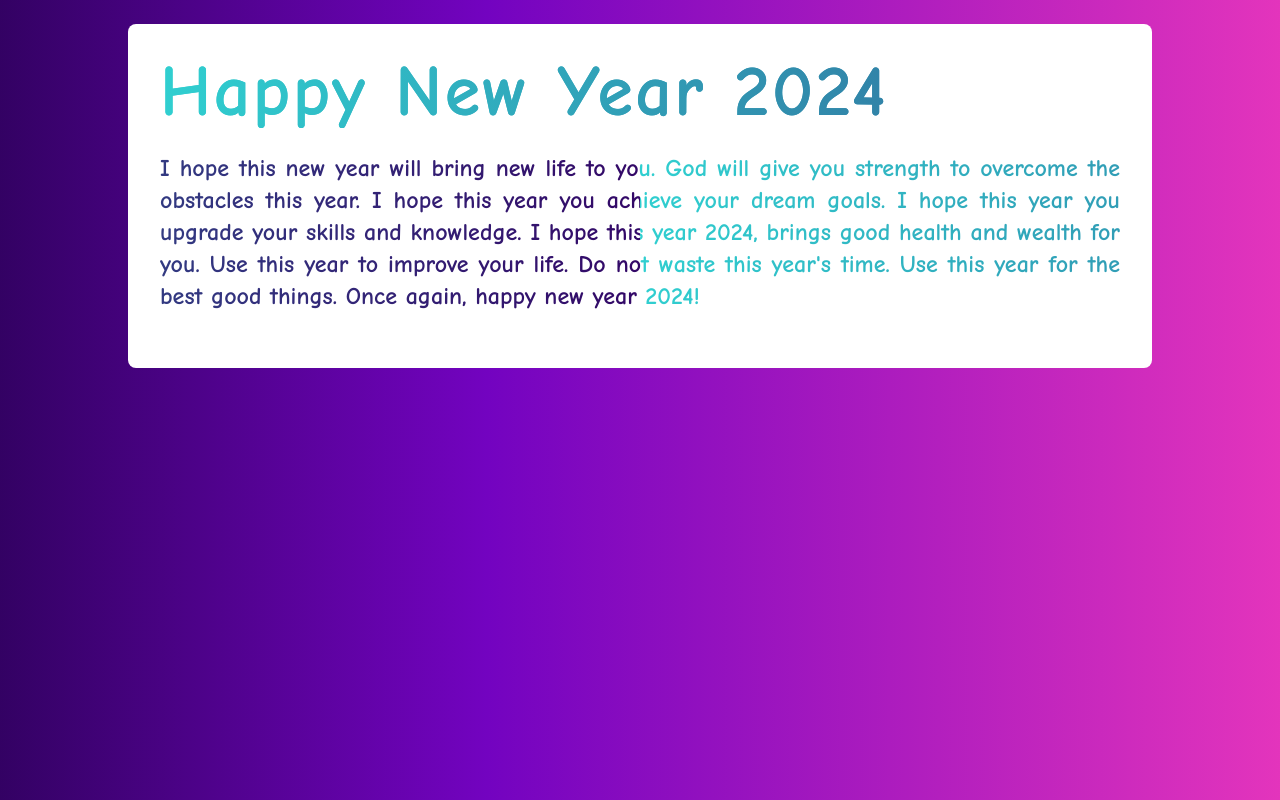
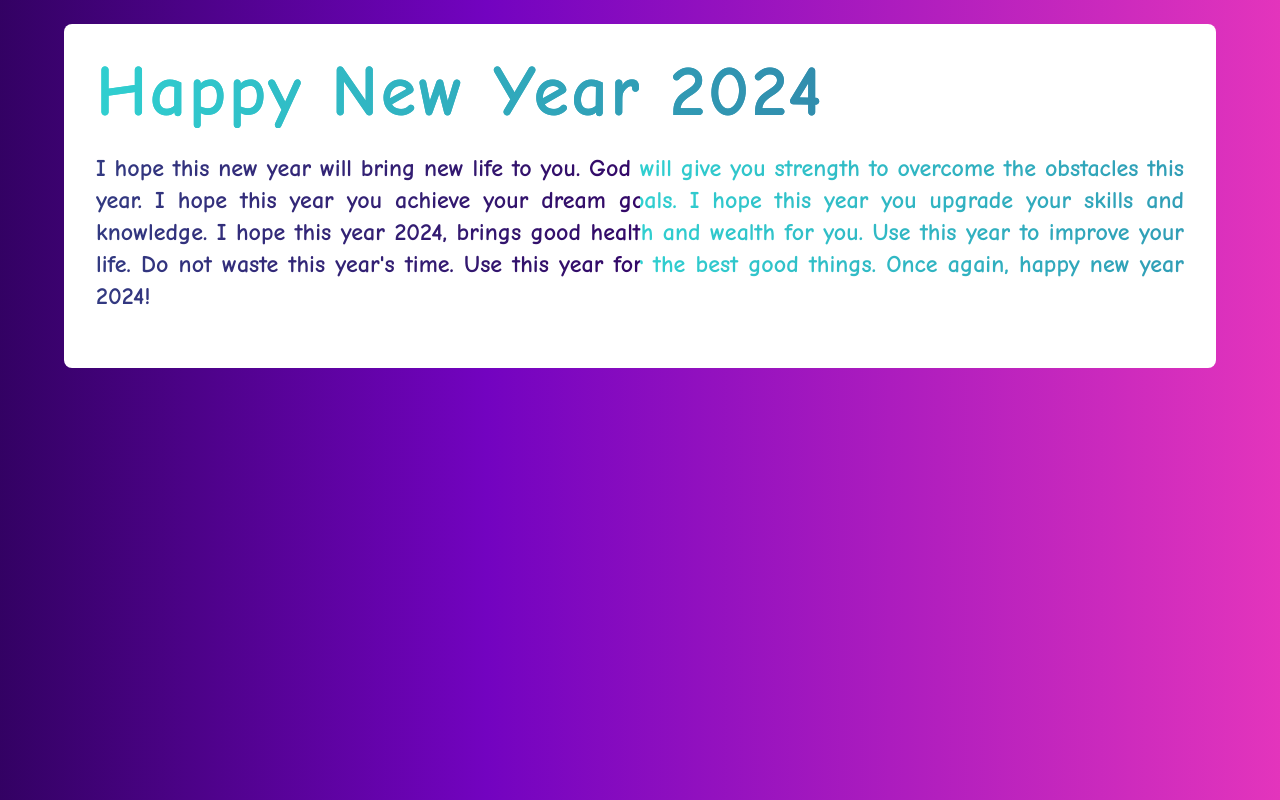
Before and after one commit to Manju1392k/Happy-New-Year-2024, a website built with Vite: page index.html in a window 1280 px wide. Built offline with nearby package versions, Linux system fonts and the light colour scheme.

Commit message:
Final-total-completed

```diff
--- a/index.html
+++ b/index.html
@@ -76,16 +76,16 @@
 
 <body>
 
-    <div class=" bg-white w-[80vw] h-max py-8 px-8 rounded-lg my-6 flex m-auto flex-col" id="InfoBox">
+    <div class=" bg-white w-[90vw] h-max py-8 px-8 rounded-lg my-6 flex m-auto flex-col" id="InfoBox">
 
         <div class="Textshinging Writing-Effect">
             <div class="Textshinging">
-                <h1 class="text-7xl sm:text-base lg:text-2xl lg:text-center sm:text-center">Happy New Year 2024</h1>
+                <h1 class="text-7xl sm:text-lg lg:text-2xl lg:text-center sm:text-center">Happy New Year 2024</h1>
             </div>
         </div>
 
         <div class="Textshinging hidden text-justify transition-all duration-1000" id="Messagebox">
-            <h1 class="text-2xl my-6">I hope this new year will bring new life to you. God will give you strength to
+            <h1 class="text-2xl my-6 sm:text-sm">I hope this new year will bring new life to you. God will give you strength to
                 overcome the obstacles this year. I hope this year you achieve your dream goals. I hope
                 this year you upgrade your skills and knowledge. I hope this year 2024, brings good health
                 and wealth for you. Use this year to improve your life. Do not waste this year's time. Use this year
@@ -95,7 +95,7 @@
 
         <div id="creatorname" class="hidden transition-all duration-500 justify-end">
             <div class="Textshinging">
-                <h1 class="text-3xl text-left">~ SM</h1>
+                <h1 class="text-3xl text-left sm:text-sm">~ SM</h1>
             </div>
         </div>
 
```
Also changed, not shown: dist/assets/index-StDjEgOQ.css (deleted), dist/assets/index-kX2_cpNZ.css (added), dist/index.html.
